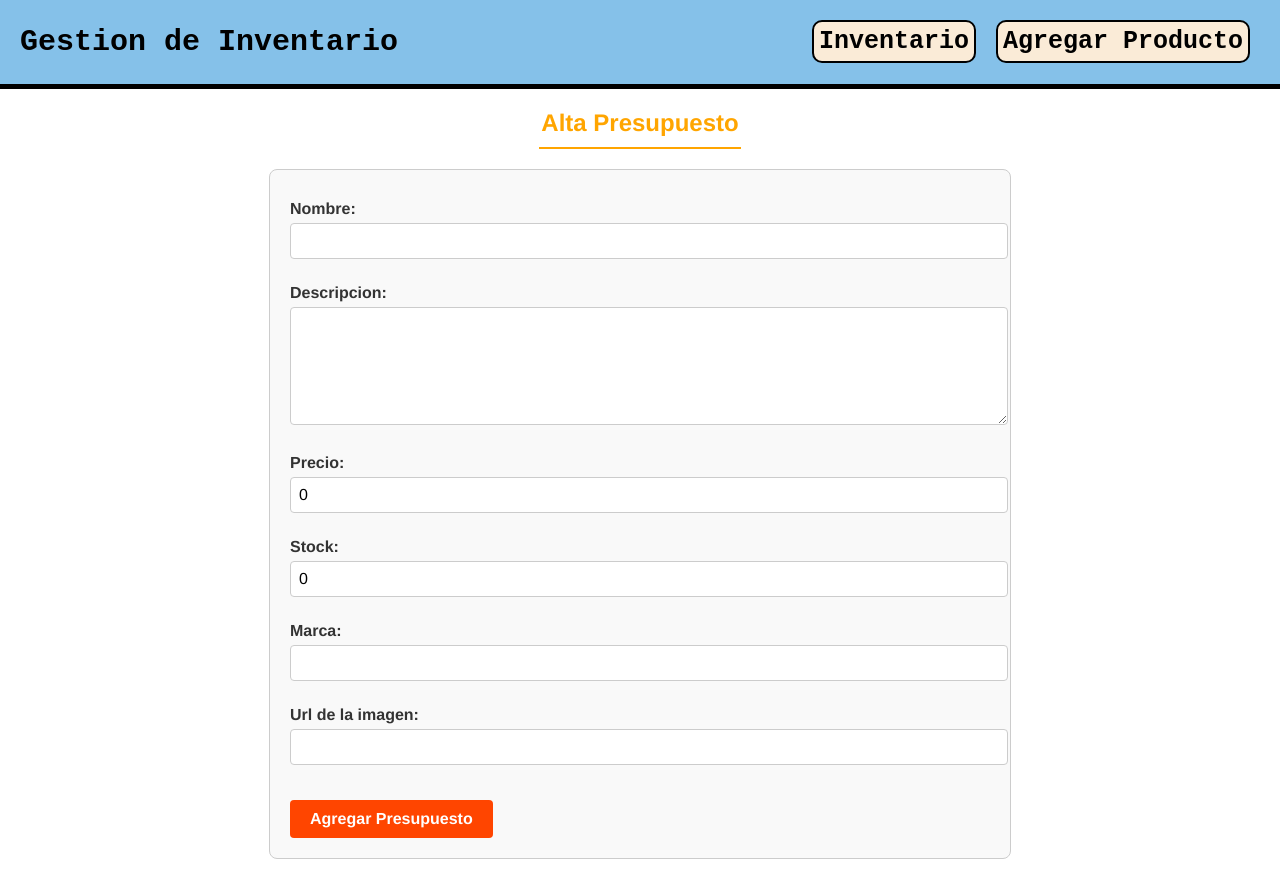
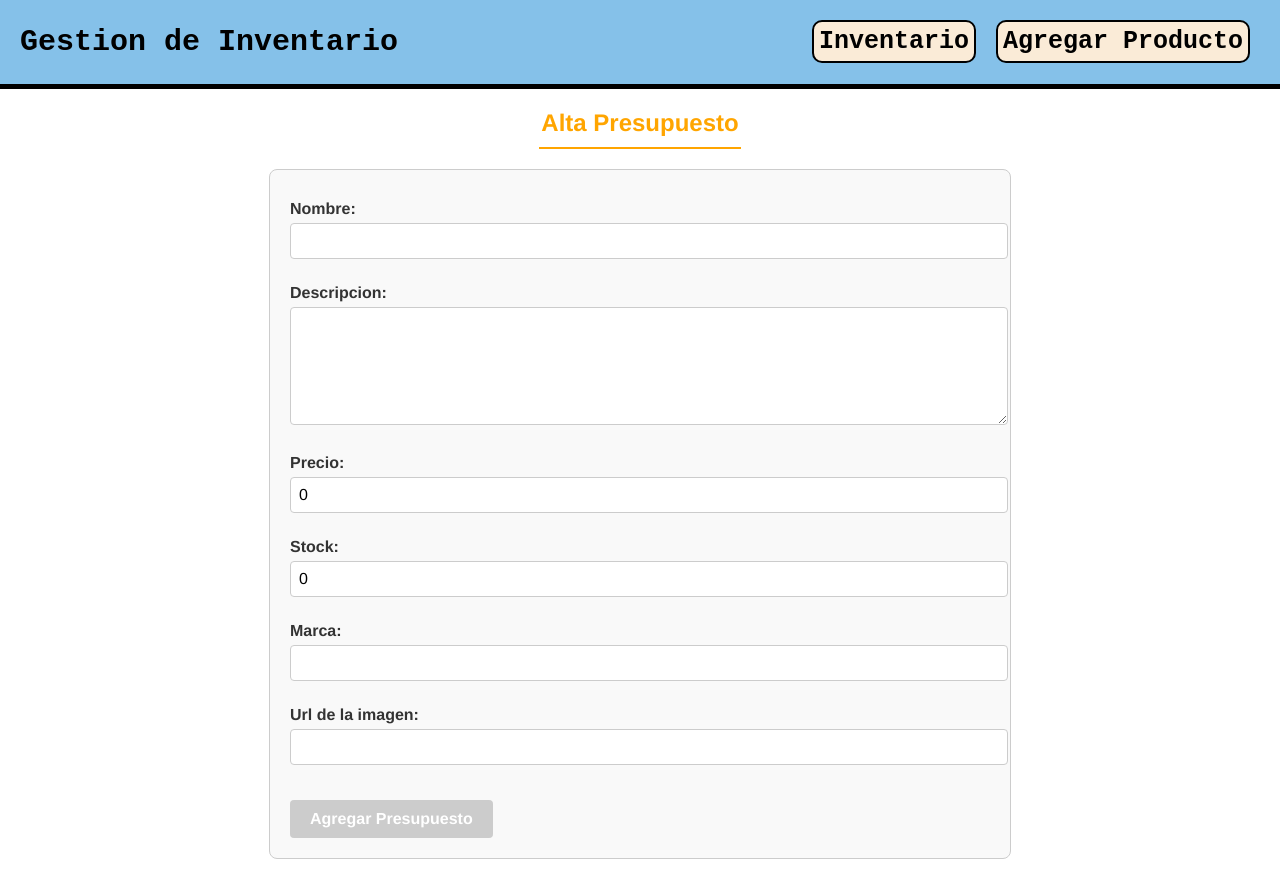
Before and after one commit to santiago-ude/Gestion-de-Inventario, an Angular app in the folder Front/gestion-inventario/: page /addProduct in a window 1280 px wide. Built offline with nearby package versions, Linux system fonts and the light colour scheme.

Commit message:
Update product-add.component.css

```diff
--- a/Front/gestion-inventario/src/app/products/components/product-add/product-add.component.css
+++ b/Front/gestion-inventario/src/app/products/components/product-add/product-add.component.css
@@ -74,3 +74,13 @@ button{
     cursor: pointer;
     margin-top: 20px;
     font-weight: 600;
+}
+
+button:hover{
+    background-color: rgb(184, 87, 53);
+}
+
+button:disabled{
+    background-color: #ccc;
+    cursor: not-allowed;
+}
```
